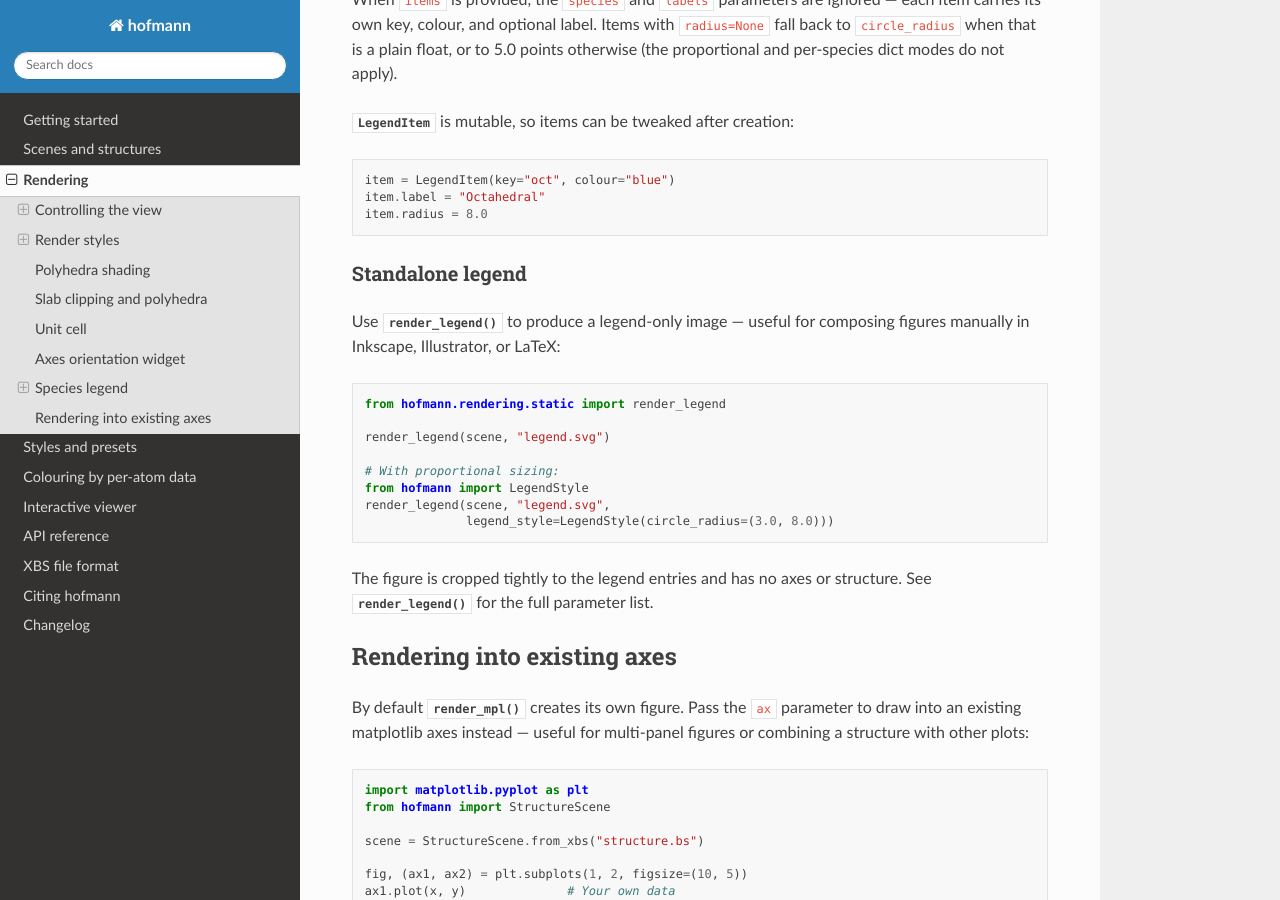
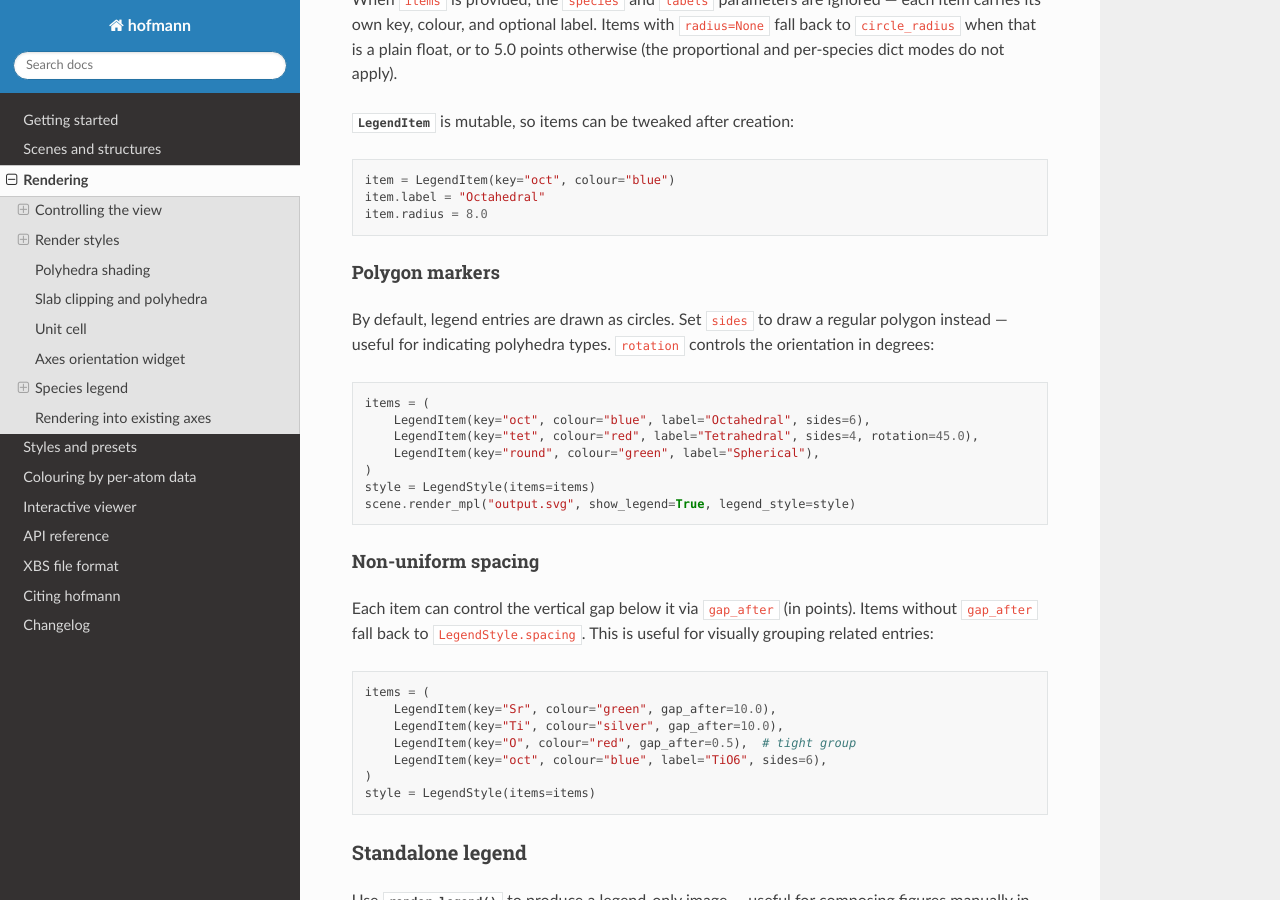
Before and after one commit to bjmorgan/hofmann, a Sphinx documentation site: the page built from docs/rendering.rst, in a window 1280 px wide and 900 px high, scrolled down 8399 px. Built offline with Sphinx 7.4.7 and the Read the Docs theme 3.1.0, drawn with Linux system fonts in a browser that asks for light colours.

Commit message:
Document polygon markers and non-uniform spacing in legend
Add changelog entries for sides, rotation, and gap_after fields on
LegendItem.  Add narrative documentation with code examples for
polygon markers and non-uniform spacing.

```diff
--- a/docs/rendering.rst
+++ b/docs/rendering.rst
@@ -429,6 +429,41 @@ after creation:
    item.label = "Octahedral"
    item.radius = 8.0
 
+Polygon markers
+^^^^^^^^^^^^^^^
+
+By default, legend entries are drawn as circles.  Set ``sides`` to
+draw a regular polygon instead — useful for indicating polyhedra
+types.  ``rotation`` controls the orientation in degrees:
+
+.. code-block:: python
+
+   items = (
+       LegendItem(key="oct", colour="blue", label="Octahedral", sides=6),
+       LegendItem(key="tet", colour="red", label="Tetrahedral", sides=4, rotation=45.0),
+       LegendItem(key="round", colour="green", label="Spherical"),
+   )
+   style = LegendStyle(items=items)
+   scene.render_mpl("output.svg", show_legend=True, legend_style=style)
+
+Non-uniform spacing
+^^^^^^^^^^^^^^^^^^^
+
+Each item can control the vertical gap below it via ``gap_after``
+(in points).  Items without ``gap_after`` fall back to
+``LegendStyle.spacing``.  This is useful for visually grouping
+related entries:
+
+.. code-block:: python
+
+   items = (
+       LegendItem(key="Sr", colour="green", gap_after=10.0),
+       LegendItem(key="Ti", colour="silver", gap_after=10.0),
+       LegendItem(key="O", colour="red", gap_after=0.5),  # tight group
+       LegendItem(key="oct", colour="blue", label="TiO6", sides=6),
+   )
+   style = LegendStyle(items=items)
+
 Standalone legend
 ~~~~~~~~~~~~~~~~~
 
```
Also changed, not shown: docs/changelog.rst (+10 -0 lines).
